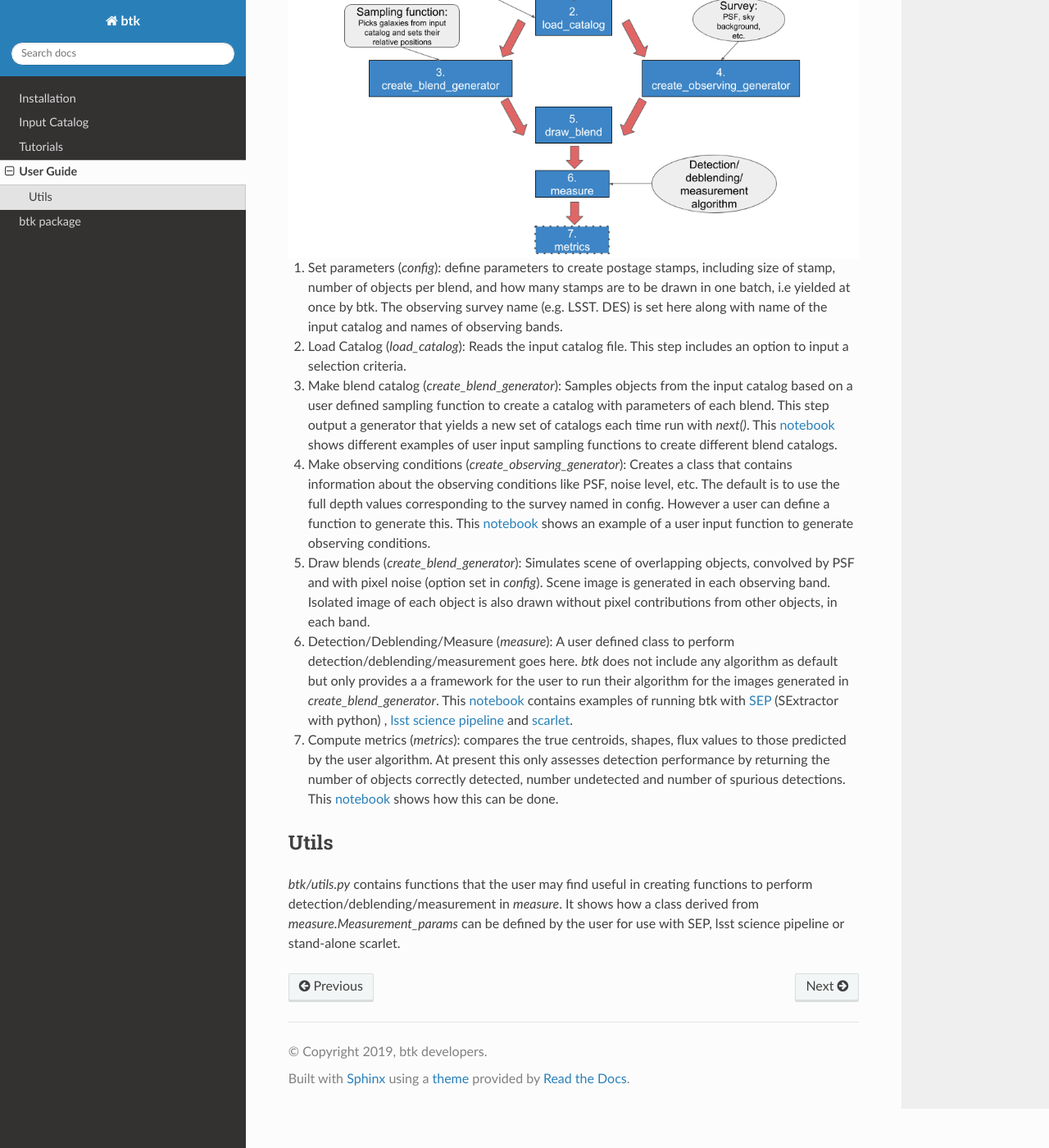
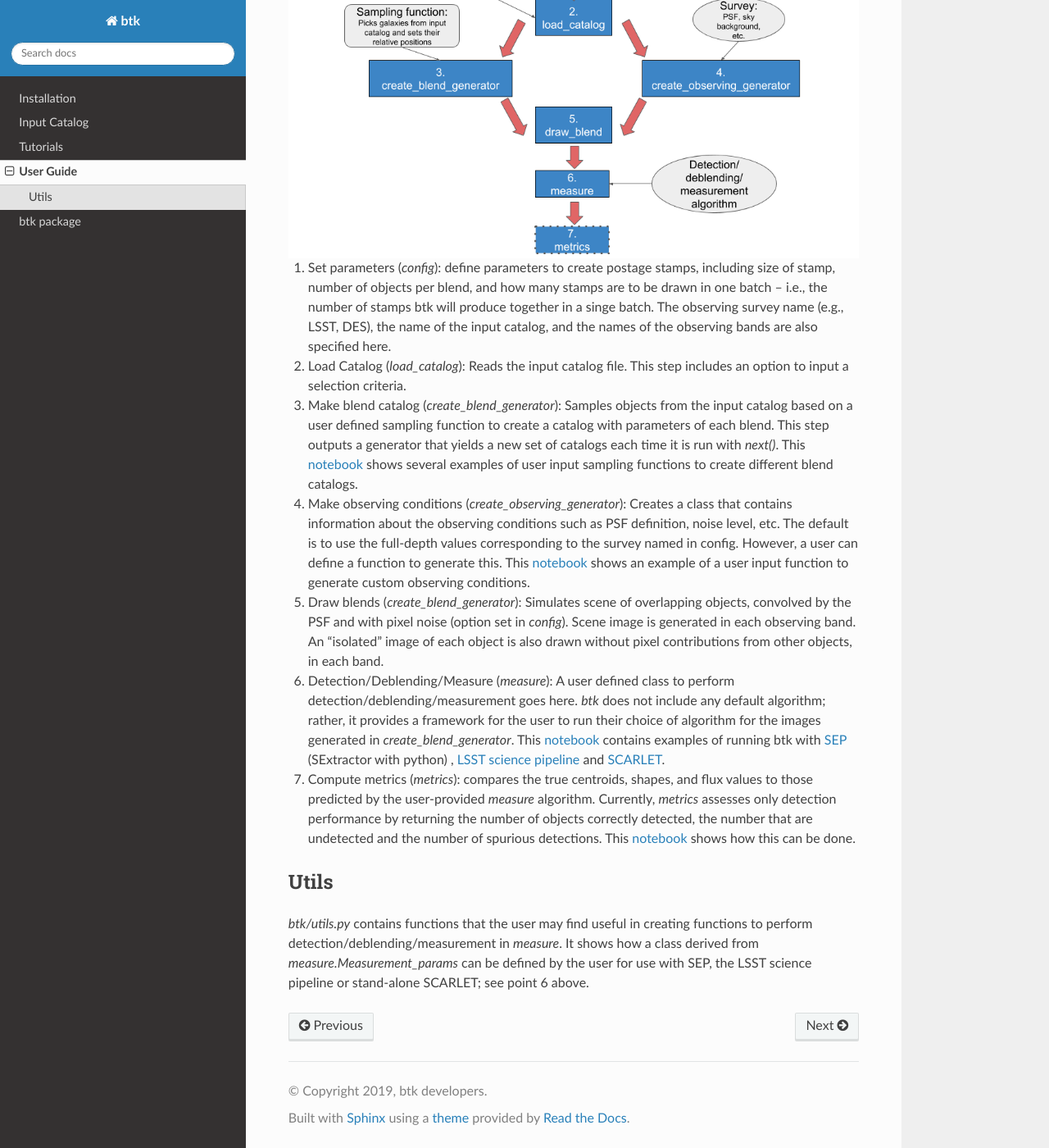
Before and after one commit to LSSTDESC/BlendingToolKit, a Sphinx documentation site: the page built from docs/source/user_guide.rst, in a window 1280 px wide and 1400 px high, scrolled down 381 px. Shown: the whole window at 82% size. Built offline with Sphinx 7.4.7 and the Read the Docs theme 2.0.0, drawn with Linux system fonts in a browser that asks for light colours; some of the changed text lies outside the part shown.

Commit message:
Edits for clarity, typos, etc.

```diff
--- a/docs/source/user_guide.rst
+++ b/docs/source/user_guide.rst
@@ -1,24 +1,24 @@
 User Guide
 ==============
 
-This document gives a detailed look into the work-flow of *BlendingToolKit* (btk). For a quick tutorial on how to run btk, see the JuPyter notebook tutorials :doc:`here </tutorials>`. This page is especially useful if you plan on using btk with your own detection/deblending/measurement algorithm.
+This document gives a detailed look into the work-flow of *BlendingToolKit* (btk). For a quick tutorial on how to run btk, see the JuPyter notebook tutorials :doc:`here </tutorials>`. This page is especially useful if you plan to use btk with your own detection/deblending/measurement algorithm.
 
 
-The workflow of btk is shown below
+The workflow of btk is shown here:
 
 .. image:: images/flow_chart.png
    :align: center
 
 
-1. Set parameters (*config*): define parameters to create postage stamps, including size of stamp, number of objects per blend, and how many stamps are to be drawn in one batch, i.e yielded at once by btk. The observing survey name (e.g. LSST. DES) is set here along with name of the input catalog and names of observing bands.
+1. Set parameters (*config*): define parameters to create postage stamps, including size of stamp, number of objects per blend, and how many stamps are to be drawn in one batch -- i.e., the number of stamps btk will produce together in a singe batch. The observing survey name (e.g., LSST, DES), the name of the input catalog, and the names of the observing bands are also specified here.
 2. Load Catalog (*load_catalog*): Reads the input catalog file. This step includes an option to input a selection criteria.
-3. Make blend catalog (*create_blend_generator*): Samples objects from the input catalog based on a user defined sampling function to create a catalog with parameters of each blend.  This step output a generator that yields a new set of catalogs each time run with *next()*. This `notebook <https://github.com/LSSTDESC/BlendingToolKit/blob/%2315/notebooks/custom_sampling_function.ipynb>`_ shows different examples of user input sampling functions to create different blend catalogs.
-4. Make observing conditions (*create_observing_generator*): Creates a class that contains information about the observing conditions like PSF, noise level, etc. The default is to use the full depth values corresponding to the survey named in config. However a user can define a function to generate this. This `notebook <https://github.com/LSSTDESC/BlendingToolKit/blob/%2315/notebooks/custom_sampling_function.ipynb>`_ shows an example of a user input function to generate observing conditions.
-5. Draw blends (*create_blend_generator*): Simulates scene of overlapping objects, convolved by PSF and with pixel noise (option set in *config*). Scene image is generated in each observing band. Isolated image of each object is also drawn without pixel contributions from other objects, in each band.
-6. Detection/Deblending/Measure (*measure*): A user defined class to perform detection/deblending/measurement goes here. *btk* does not include any algorithm as default but only provides a a framework for the user to run their algorithm for the images generated in *create_blend_generator*. This `notebook <https://github.com/LSSTDESC/BlendingToolKit/blob/%2315/notebooks/run_basic.ipynb>`_ contains examples of running btk with `SEP <https://sep.readthedocs.io/en/v1.0.x/index.html>`_ (SExtractor with python) , `lsst science pipeline <https://pipelines.lsst.io>`_ and `scarlet <https://scarlet.readthedocs.io/en/latest/index.html>`_.
-7. Compute metrics (*metrics*): compares the true centroids, shapes, flux values to those predicted by the user algorithm. At present this only assesses detection performance by returning the number of objects correctly detected, number undetected and number of spurious detections. This `notebook <https://github.com/LSSTDESC/BlendingToolKit/blob/%2315/notebooks/evaluate_metrics.ipynb>`_ shows how this can be done.
+3. Make blend catalog (*create_blend_generator*): Samples objects from the input catalog based on a user defined sampling function to create a catalog with parameters of each blend.  This step outputs a generator that yields a new set of catalogs each time it is run with *next()*. This `notebook <https://github.com/LSSTDESC/BlendingToolKit/blob/%2315/notebooks/custom_sampling_function.ipynb>`_ shows several examples of user input sampling functions to create different blend catalogs.
+4. Make observing conditions (*create_observing_generator*): Creates a class that contains information about the observing conditions such as PSF definition, noise level, etc. The default is to use the full-depth values corresponding to the survey named in config. However, a user can define a function to generate this. This `notebook <https://github.com/LSSTDESC/BlendingToolKit/blob/%2315/notebooks/custom_sampling_function.ipynb>`_ shows an example of a user input function to generate custom observing conditions.
+5. Draw blends (*create_blend_generator*): Simulates scene of overlapping objects, convolved by the PSF and with pixel noise (option set in *config*). Scene image is generated in each observing band. An "isolated" image of each object is also drawn without pixel contributions from other objects, in each band.
+6. Detection/Deblending/Measure (*measure*): A user defined class to perform detection/deblending/measurement goes here. *btk* does not include any default algorithm; rather, it provides a framework for the user to run their choice of algorithm for the images generated in *create_blend_generator*. This `notebook <https://github.com/LSSTDESC/BlendingToolKit/blob/%2315/notebooks/run_basic.ipynb>`_ contains examples of running btk with `SEP <https://sep.readthedocs.io/en/v1.0.x/index.html>`_ (SExtractor with python) , `LSST science pipeline <https://pipelines.lsst.io>`_ and `SCARLET <https://scarlet.readthedocs.io/en/latest/index.html>`_.
+7. Compute metrics (*metrics*): compares the true centroids, shapes, and flux values to those predicted by the user-provided *measure* algorithm. Currently, *metrics* assesses only detection performance by returning the number of objects correctly detected, the number that are undetected and the number of spurious detections. This `notebook <https://github.com/LSSTDESC/BlendingToolKit/blob/%2315/notebooks/evaluate_metrics.ipynb>`_ shows how this can be done.
 
 
 Utils
 -------
-*btk/utils.py* contains functions that the user may find useful in creating functions to perform detection/deblending/measurement in *measure*. It shows how a class derived from *measure.Measurement_params* can be defined by the user for use with SEP, lsst science pipeline or stand-alone scarlet.
+*btk/utils.py* contains functions that the user may find useful in creating functions to perform detection/deblending/measurement in *measure*. It shows how a class derived from *measure.Measurement_params* can be defined by the user for use with SEP, the LSST science pipeline or stand-alone SCARLET; see point 6 above.
```
